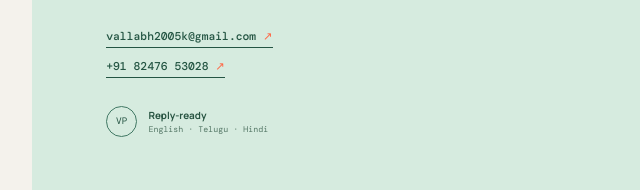
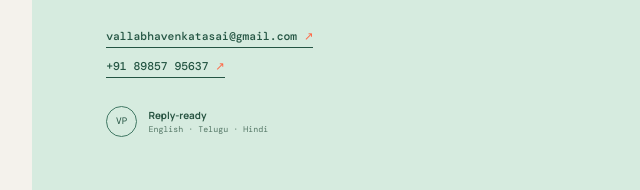
Before and after one commit to killerkodex1/Portfolio-Website, a website: page public/index.html in a window 1280 px wide. Shown: the part 4976-5166 px from the top of the page, 0-640 px from the left. Drawn offline with nearby package versions, Linux system fonts and the light colour scheme.

Commit message:
Update portfolio contact details

```diff
--- a/public/index.html
+++ b/public/index.html
@@ -96,7 +96,7 @@
           <h2>Good backend work is quiet.<br /><em>Everything simply works.</em></h2>
           <p>I design dependable services around the details people feel but rarely see: fast responses, thoughtful data flow, safe defaults, and interfaces that stay useful under pressure. I am currently pursuing a B.Tech in Computer Science & Engineering at Dhanekula Institute of Engineering and Technology, Ganguru, Vijayawada.</p>
           <div class="bio-meta"><span>Based in <b>Machilipatnam, AP</b></span><span>Working languages <b>English · Telugu · Hindi</b></span></div>
-          <a class="text-link" href="mailto:vallabh2005k@gmail.com">Work with me <span>↗</span></a>
+          <a class="text-link" href="mailto:vallabhavenkatasai@gmail.com">Work with me <span>↗</span></a>
         </div>
         <div class="capabilities">
           <div><span>01</span><h3>Backend engineering</h3><p>REST APIs, data modeling, performance optimization, and secure coding practices.</p></div>
@@ -116,7 +116,7 @@
       </section>
 
       <section class="contact container" id="contact">
-        <div class="contact-copy"><p class="eyebrow"><span></span> Have a project in mind?</p><h2>Let’s build<br /><em>what matters.</em></h2><p>Tell me a little about your challenge. I’ll get back to you shortly.</p><a href="mailto:vallabh2005k@gmail.com">vallabh2005k@gmail.com <span>↗</span></a><a href="tel:+918247653028">+91 82476 53028 <span>↗</span></a><div class="contact-stamp"><span>VP</span><p><b>Reply-ready</b><small>English · Telugu · Hindi</small></p></div></div>
+        <div class="contact-copy"><p class="eyebrow"><span></span> Have a project in mind?</p><h2>Let’s build<br /><em>what matters.</em></h2><p>Tell me a little about your challenge. I’ll get back to you shortly.</p><a href="mailto:vallabhavenkatasai@gmail.com">vallabhavenkatasai@gmail.com <span>↗</span></a><a href="tel:+918985795637">+91 89857 95637 <span>↗</span></a><div class="contact-stamp"><span>VP</span><p><b>Reply-ready</b><small>English · Telugu · Hindi</small></p></div></div>
         <form class="contact-form" id="contact-form" novalidate>
           <label>What should I call you?<input type="text" name="name" autocomplete="name" placeholder="Your name" required minlength="2" maxlength="80" /></label>
           <label>Where can I reach you?<input type="email" name="email" autocomplete="email" placeholder="you@company.com" required maxlength="120" /></label>
```
